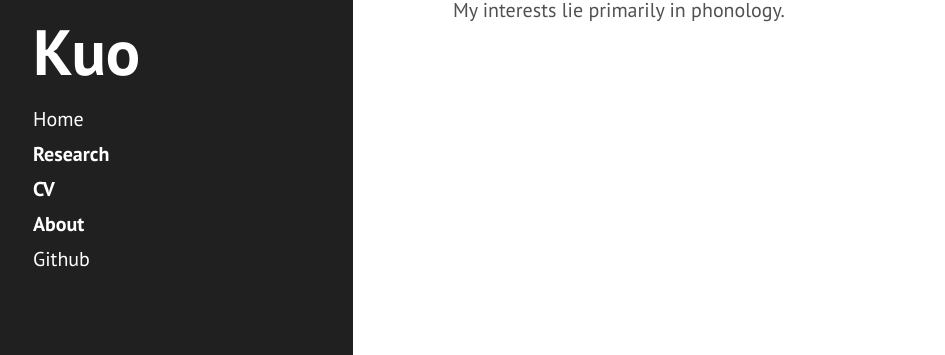
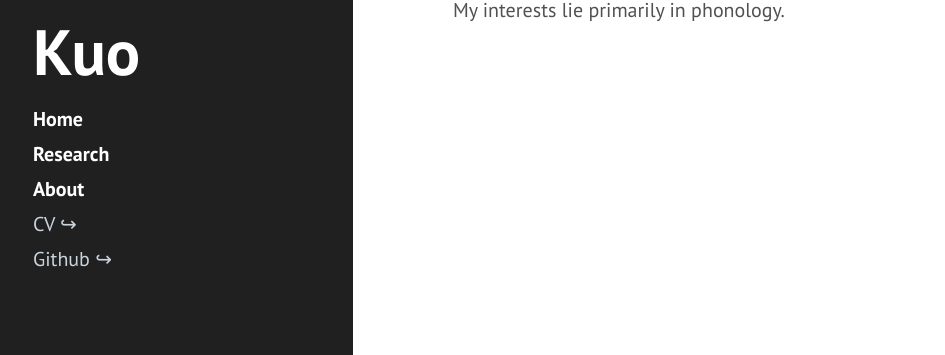
Before and after one commit to jenniferxkuo/jenniferxkuo.github.io, a Jekyll site: the page built from index.html, in a window 1280 px wide. Shown: the part 293-648 px from the top of the page, without its empty margins (7-952 px from the left). Built offline with Jekyll 4.4.1, drawn with Linux system fonts in a browser that asks for light colours; the list of posts is cut into pages by our own code.

Commit message:
update CV

```diff
--- a/_layouts/default.html
+++ b/_layouts/default.html
@@ -45,11 +45,11 @@
     </div>
 
     <nav class="sidebar-nav">
-      <a class="sidebar-nav-item" href="/">Home</a>
+      <a class="sidebar-nav-item active" href="/">Home</a>
       <a class="sidebar-nav-item active" href="/research/">Research</a>
-      <a class="sidebar-nav-item active" href="https://nbviewer.jupyter.org/github/jenniferxkuo/jenniferxkuo.github.io/blob/master/CV_Feb2020.pdf" target="_blank">CV</a>
       <a class="sidebar-nav-item active" href="/about/">About</a>
-      <a class="sidebar-nav-item" href="https://github.com/jenniferxkuo">Github</a>
+      <a class="sidebar-nav-item external" href="https://nbviewer.jupyter.org/github/jenniferxkuo/jenniferxkuo.github.io/blob/master/CV_Feb2020.pdf" target="_blank">CV &#8618;</a>
+      <a class="sidebar-nav-item external" href="https://github.com/jenniferxkuo">Github &#8618;</a>
     </nav>
     <br></br>
     <br></br>
--- a/public/css/hyde.css
+++ b/public/css/hyde.css
@@ -98,7 +98,13 @@ a.sidebar-nav-item:focus {
 }
 .sidebar-nav-item.active {
   font-weight: bold;
+  color: #fff;
 }
+
+.sidebar-nav-item.external {
+  color: #cad4de;
+}
+
 
 /* Sticky sidebar
  *
```
Also changed, not shown: 1 other file.
